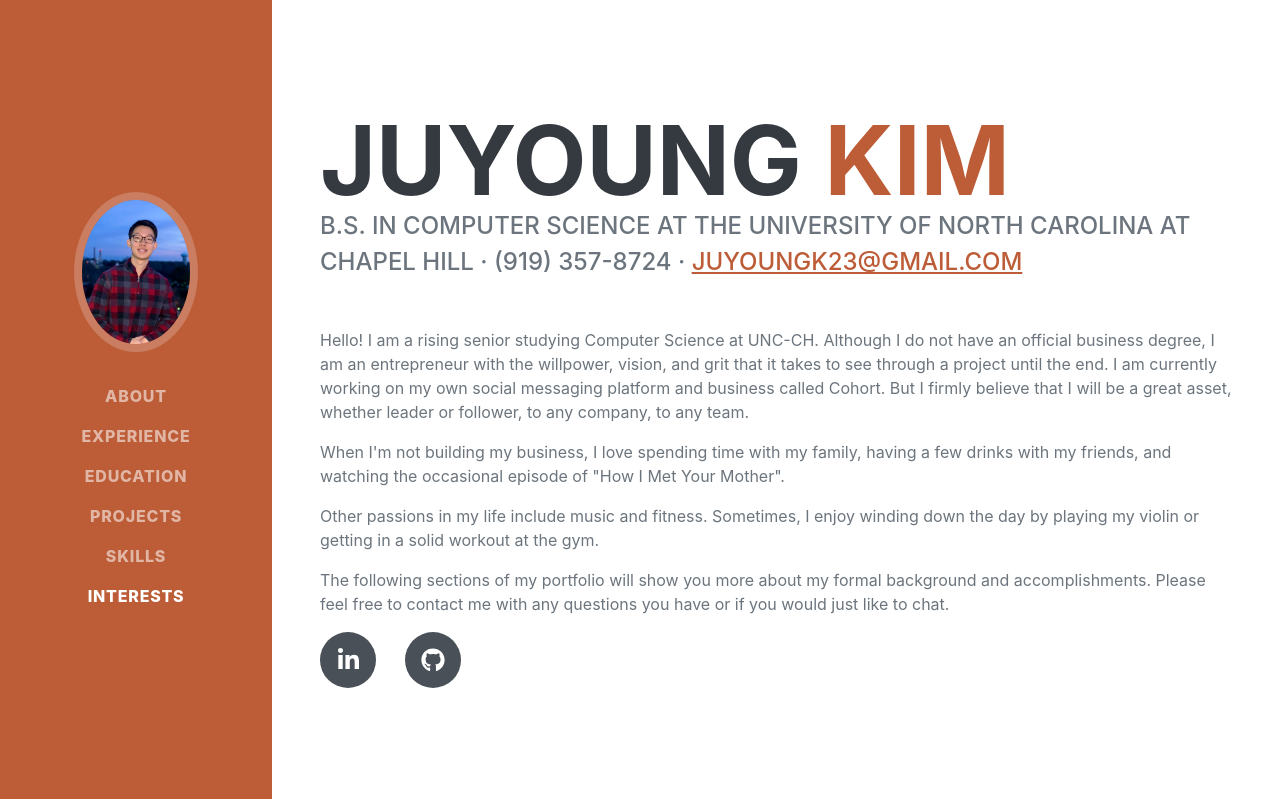
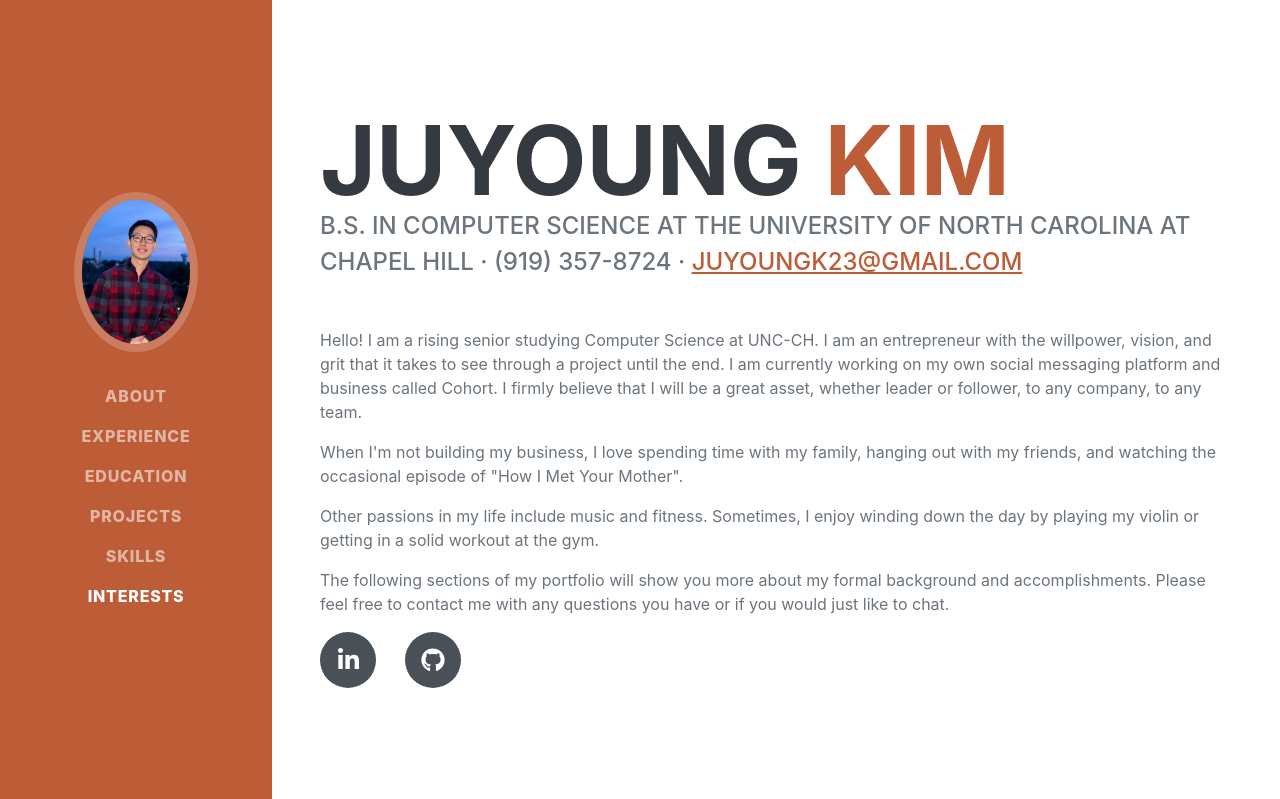
Before and after one commit to juyoungk23/portfolio, a Flask app: page / in a window 1280 px wide. Shown: the top 799 px of the page. Run offline with Flask 2, Linux system fonts and the light colour scheme; some libraries are stand-ins or nearby versions; some web fonts are replaced.

Commit message:
about me

```diff
--- a/templates/index.html
+++ b/templates/index.html
@@ -50,9 +50,9 @@
                     </div>
 
                     <div class="flex-grow-1">
-                        <p>Hello! I am a rising senior studying Computer Science at UNC-CH. Although I do not have an official business degree, I am an entrepreneur with the willpower, vision, and grit that it takes to see through a project until the end. I am currently working on my own social messaging platform and business called Cohort. But I firmly believe that I will be a great asset, whether leader or follower, to any company, to any team.
+                        <p>Hello! I am a rising senior studying Computer Science at UNC-CH. I am an entrepreneur with the willpower, vision, and grit that it takes to see through a project until the end. I am currently working on my own social messaging platform and business called Cohort. I firmly believe that I will be a great asset, whether leader or follower, to any company, to any team.
                         </p>
-                        <p>When I'm not building my business, I love spending time with my family, having a few drinks with my friends, and watching the occasional episode of "How I Met Your Mother".
+                        <p>When I'm not building my business, I love spending time with my family, hanging out with my friends, and watching the occasional episode of "How I Met Your Mother".
                         </p>
                         <p>Other passions in my life include music and fitness. Sometimes, I enjoy winding down the day by playing my violin or getting in a solid workout at the gym.
                         </p>
```
